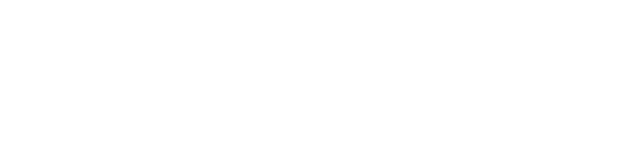
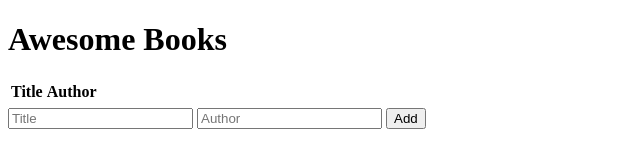
Before and after one commit to mirwaisfarahi/Awesome-Books, a website: page index.html in a window 1280 px wide. Shown: the whole page, without its empty margins (0-640 px from the left). Drawn offline with Linux system fonts and the light colour scheme.

Commit message:
Edit index.html File

```diff
--- a/index.html
+++ b/index.html
@@ -7,6 +7,23 @@
     <title>Document</title>
 </head>
 <body>
+    <h1>Awesome Books</h1>
+    <table>
+        <tr>
+            <th>Title</th>
+            <th>Author</th>
+            <th></th>
+        </tr>
+        <tr>
+            <td></td>
+        </tr>
+    </table>
+
+    <form action="" method="POST">
+        <input type="text" name="title" id="title" placeholder="Title">
+        <input type="text" name="author" id="author" placeholder="Author">
+        <button type="submit">Add</button>
+    </form>
 
 </body>
 </html>
```
